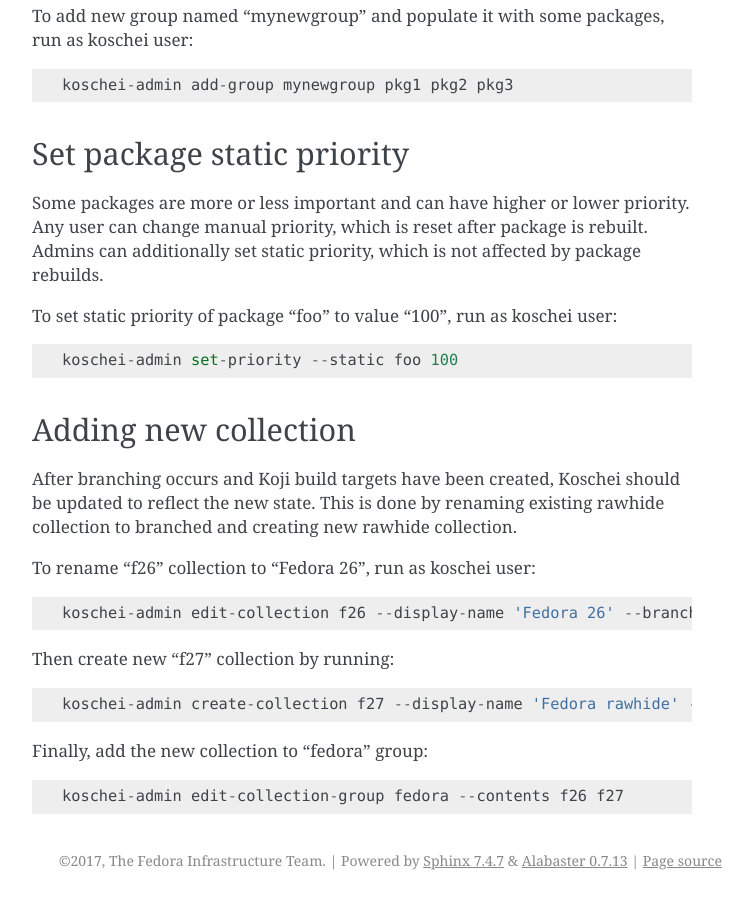
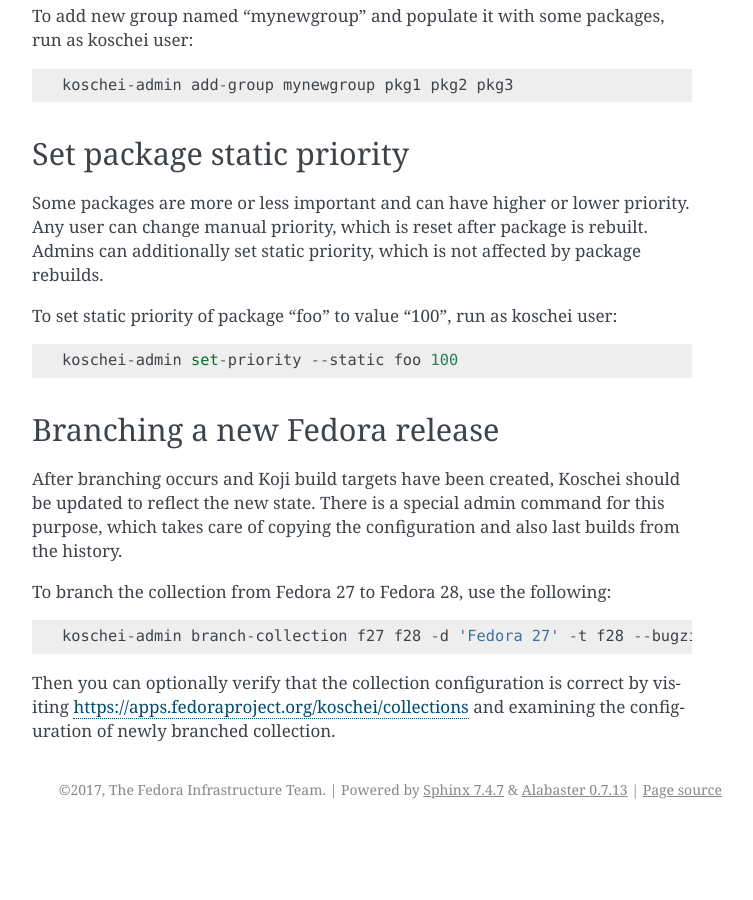
Before and after one commit to FrostyX/infra-docs, a Sphinx documentation site: the page built from docs/sysadmin-guide/sops/koschei.rst, in a window 1280 px wide and 900 px high, scrolled down 4149 px. Shown: the whole window, without its empty margins (388-1141 px from the left). Built offline with Sphinx 7.4.7, drawn with Linux system fonts in a browser that asks for light colours; after the commit the page ends 4978 px from its top, so only the background shows below that; some of the changed text lies outside the part shown.

Commit message:
Update koschei SOP branching section

```diff
--- a/docs/sysadmin-guide/sops/koschei.rst
+++ b/docs/sysadmin-guide/sops/koschei.rst
@@ -206,21 +206,17 @@ koschei user::
   koschei-admin set-priority --static foo 100
 
 
-Adding new collection
+Branching a new Fedora release
 =====================
 After branching occurs and Koji build targets have been created,
-Koschei should be updated to reflect the new state.  This is done by
-renaming existing rawhide collection to branched and creating new
-rawhide collection.
+Koschei should be updated to reflect the new state. There is a special
+admin command for this purpose, which takes care of copying the
+configuration and also last builds from the history.
 
-To rename "f26" collection to "Fedora 26", run as koschei user::
+To branch the collection from Fedora 27 to Fedora 28, use the following::
 
-  koschei-admin edit-collection f26 --display-name 'Fedora 26' --branch f26 --bugzilla-version 26
+  koschei-admin branch-collection f27 f28 -d 'Fedora 27' -t f28 --bugzilla-version 27
 
-Then create new "f27" collection by running::
-
-  koschei-admin create-collection f27 --display-name 'Fedora rawhide' --target f27 --build-group build --branch master --bugzilla-product Fedora --bugzilla-version rawhide
-
-Finally, add the new collection to "fedora" group::
-
-  koschei-admin edit-collection-group fedora --contents f26 f27
+Then you can optionally verify that the collection configuration
+is correct by visiting https://apps.fedoraproject.org/koschei/collections
+and examining the configuration of newly branched collection.
```
